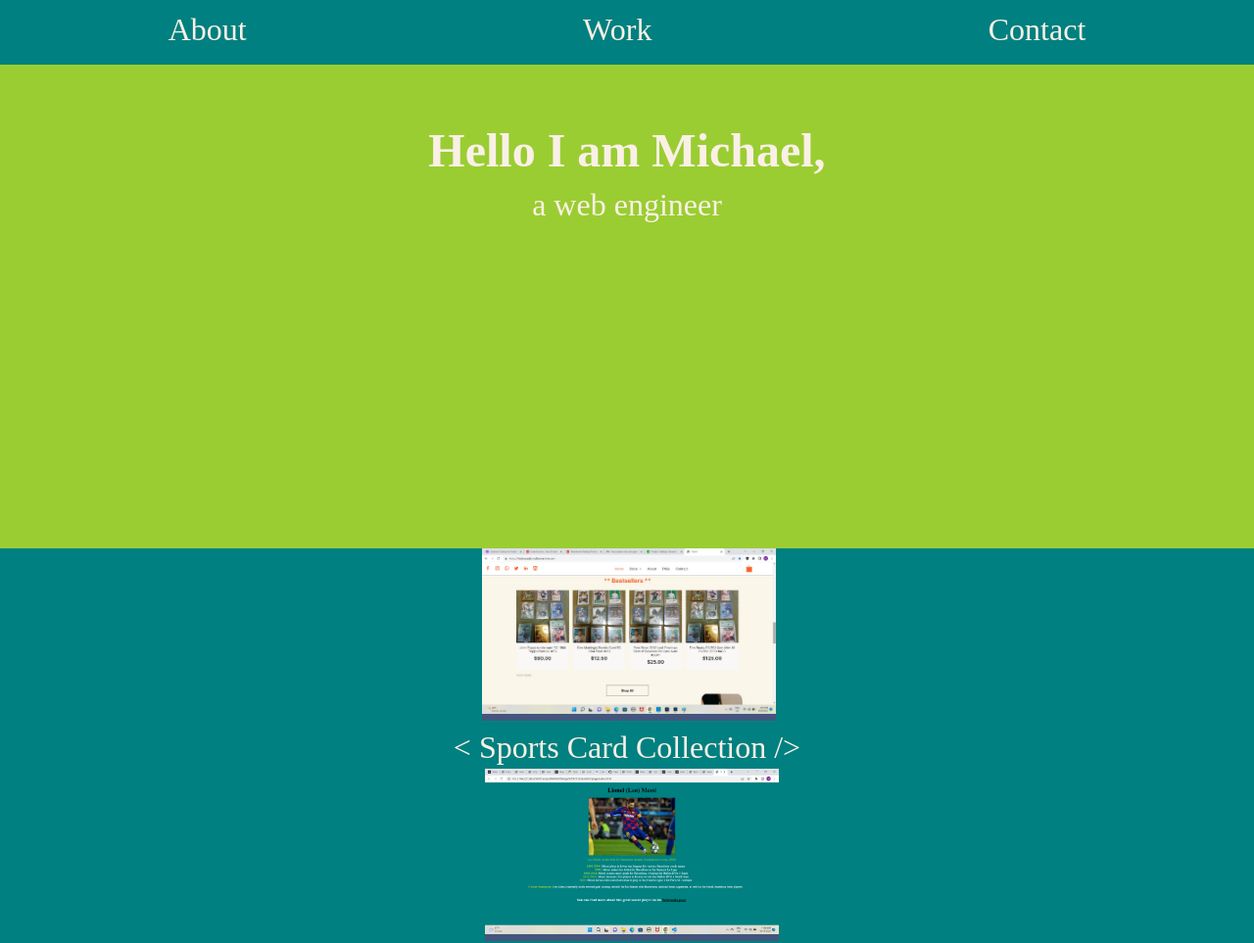
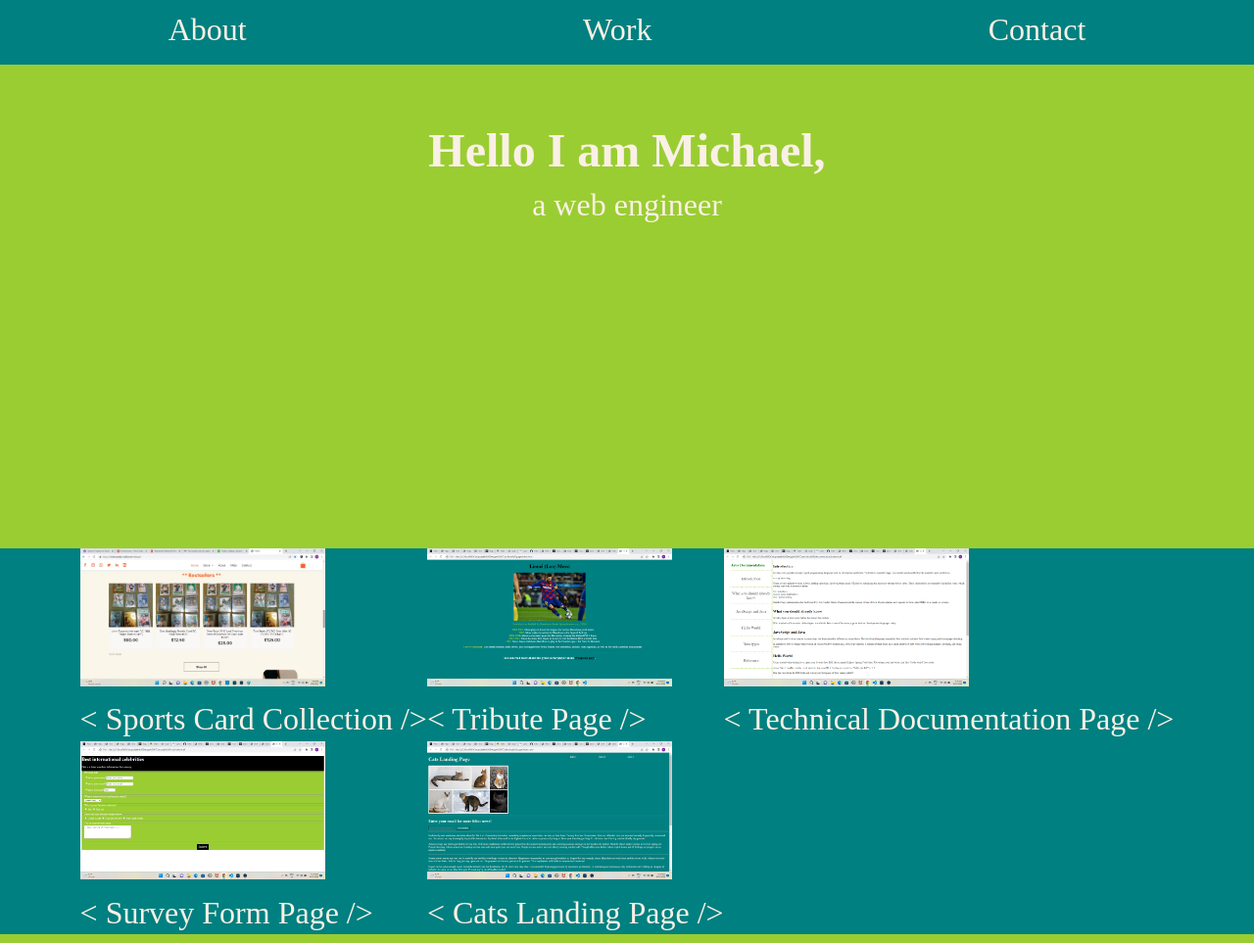
Before and after one commit to mikeleonida/Web-Design-Bootcamp-FCC, a plain HTML site: page index.html in a window 1280 px wide. Shown: the top 963 px of the page at 98% size. Drawn offline with Linux system fonts and the light colour scheme.

Commit message:
projects grid styling

```diff
--- a/styles.css
+++ b/styles.css
@@ -61,27 +61,30 @@ nav > ul {
   background-color: var(--main-green);
 }
 
-#projects {
+.projects-grid {
   display: grid;
+  grid-template-columns: repeat(3, auto);
+  grid-template-rows: repeat(2, auto);
   justify-content: center;
+  /* justify-content: center;
   align-items: center;
-  text-align: center;
-  padding-top: 3.6rem;
-  direction: auto;
-  padding: 0 2rem;
-  justify-items: auto;
+  text-align: center; */
+  /* padding-top: 3.6rem; */
+  /* direction: auto; */
+  /* padding: 0 2rem; */
+  /* justify-items: auto; */
   background: var(--main-gray);
 }
 
-.project-tile {
+/* .project-tile {
   height: 200px;
   width: 200px;
   background-color: var(--main-blue);
   margin: 5px;
-}
+} */
 
 .project-tile img {
-  width: 300px;
+  width: 250px;
   height: auto;
 }
 
```
